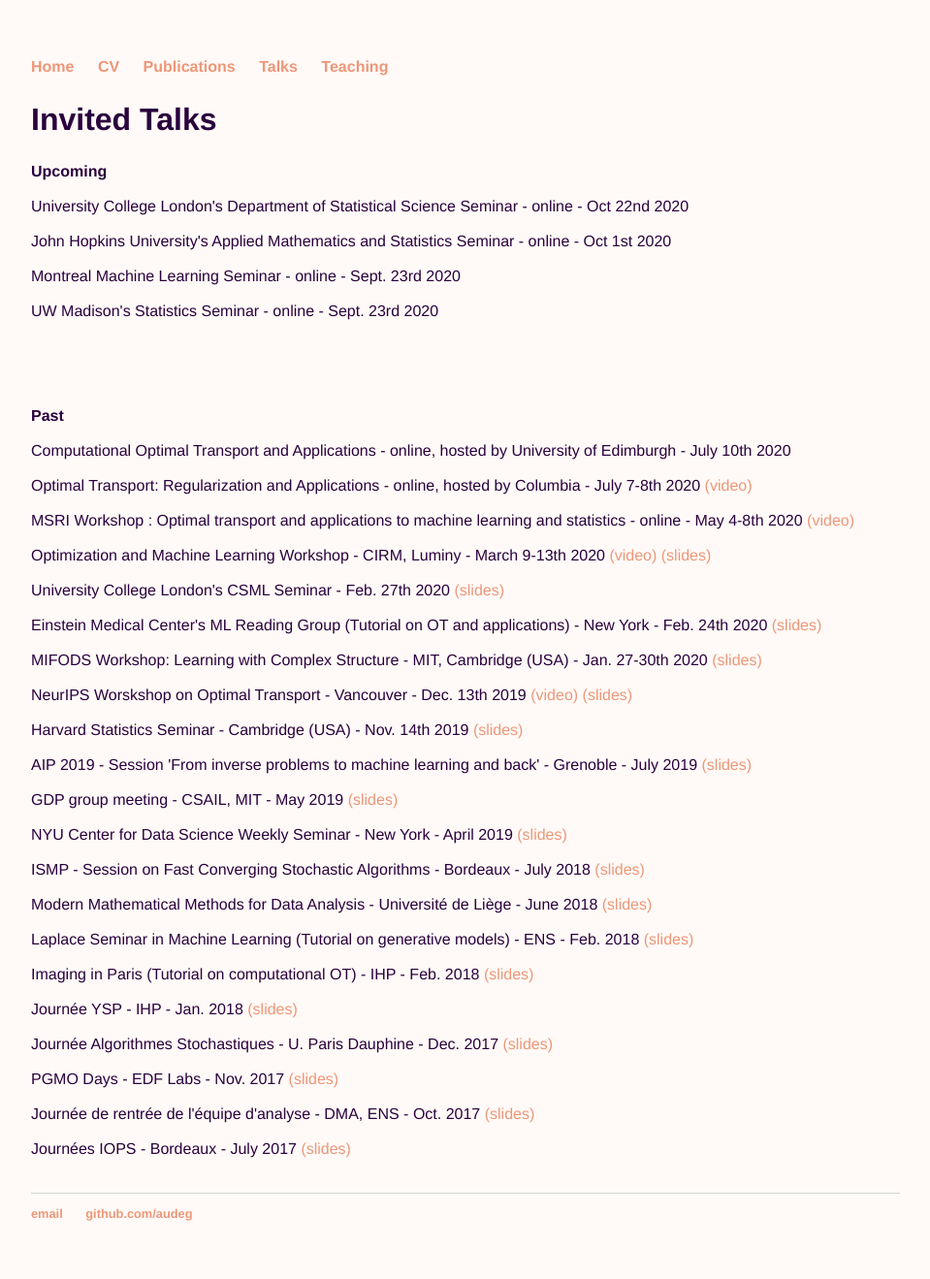
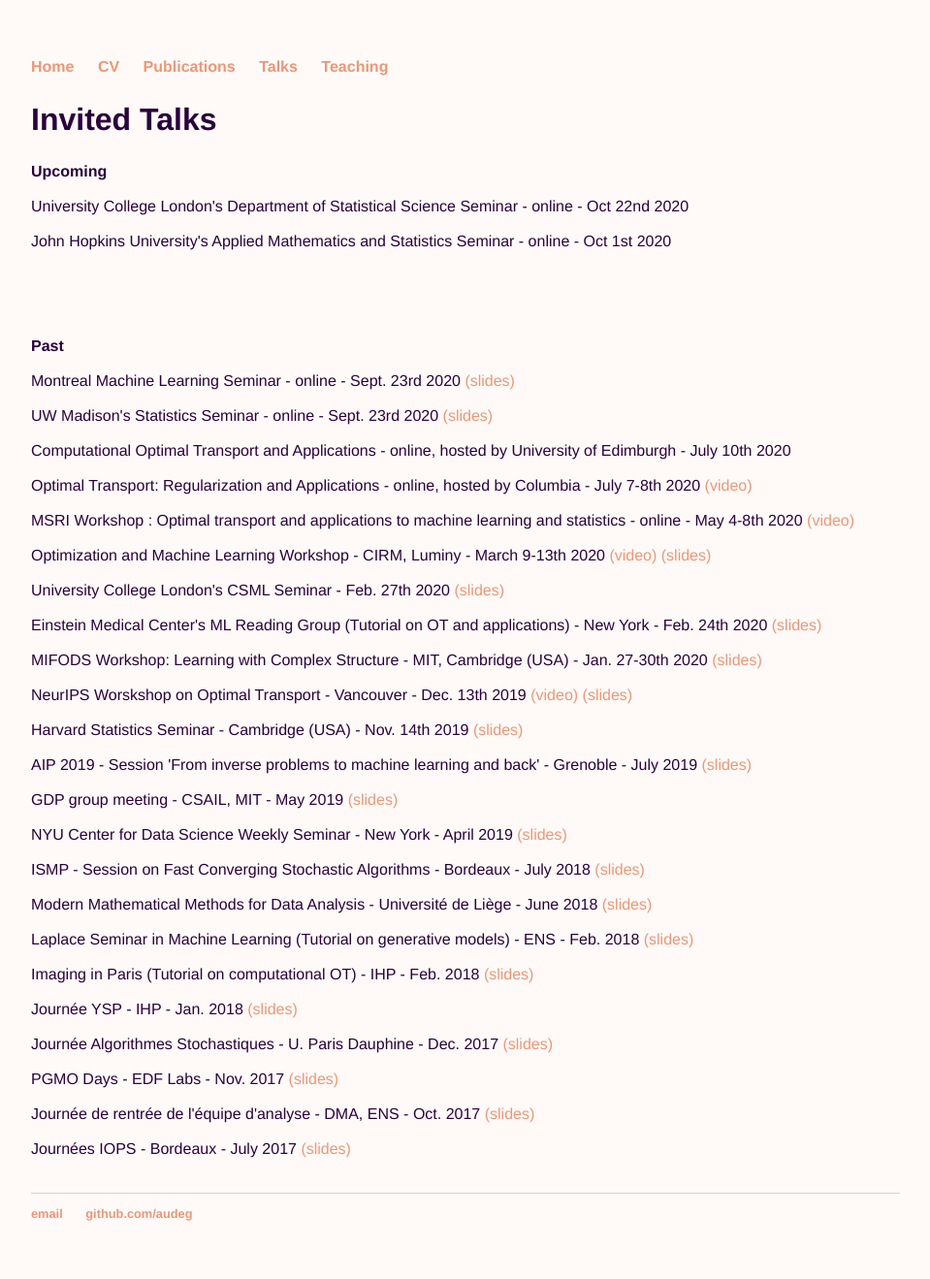
Before and after one commit to audeg/audeg.github.io, a Jekyll site: the page built from talks/index.html, in a window 1280 px wide. Shown: the whole page at 97% size, without its empty margins (160-1119 px from the left). Built offline with Jekyll 4.4.1, drawn with Linux system fonts in a browser that asks for light colours.

Commit message:
Update index.html

```diff
--- a/talks/index.html
+++ b/talks/index.html
@@ -7,12 +7,17 @@ title: Teaching
 <b>Upcoming</b><br/><br/>
 University College London's Department of Statistical Science Seminar - online - Oct 22nd 2020  <br/><br/>
 John Hopkins University's Applied Mathematics and Statistics Seminar - online - Oct 1st 2020  <br/><br/>
-Montreal Machine Learning Seminar - online - Sept. 23rd 2020 <br/><br/>
-UW Madison's Statistics Seminar - online - Sept. 23rd 2020<br/><br/>
+
 <br/><br/><br/><br/>
 
 
+
 <b>Past</b> <br/><br/>
+
+Montreal Machine Learning Seminar - online - Sept. 23rd 2020 <a href="OT_talk_2309.pdf"> (slides) </a>  <br/><br/>
+
+UW Madison's Statistics Seminar - online - Sept. 23rd 2020 <a href="OT_talk_2309.pdf"> (slides) </a> <br/><br/>
+
 Computational Optimal Transport and Applications - online, hosted by University of Edimburgh - July 10th 2020 <br/><br/>
 
 Optimal Transport: Regularization and Applications - online, hosted by Columbia - July 7-8th 2020
```
